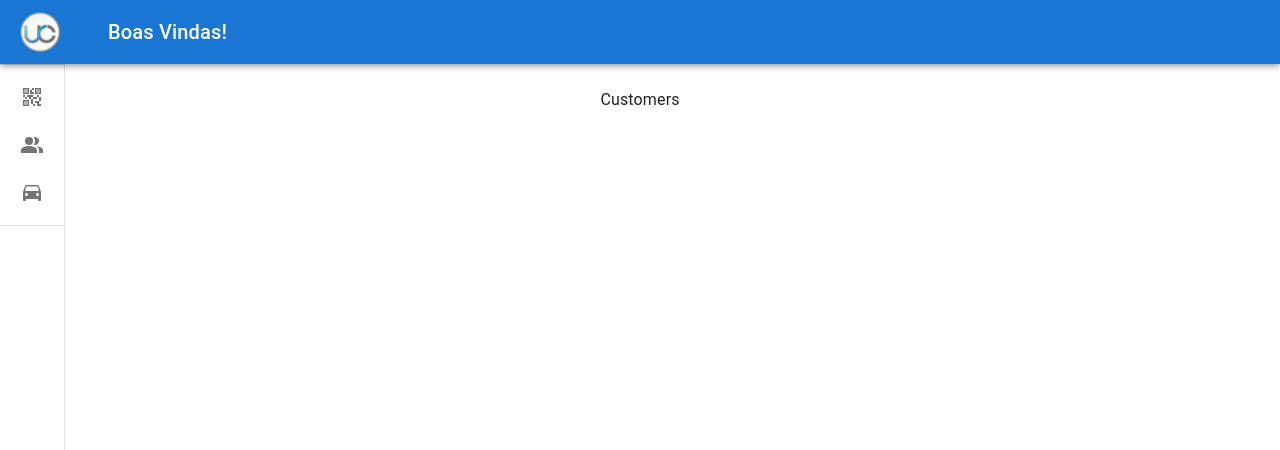
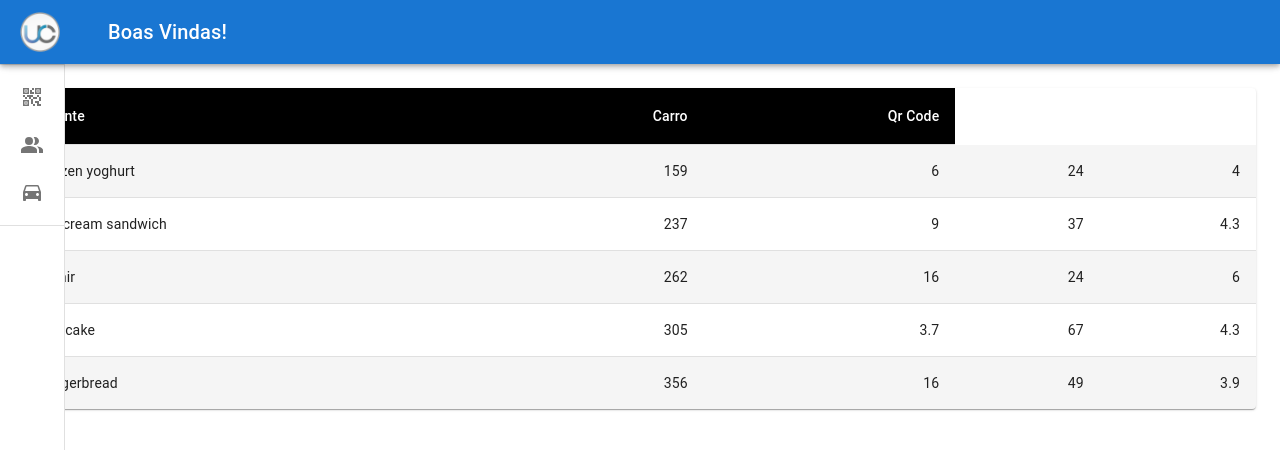
Before and after one commit to m4rcos-dev/Ultracar-service, a React (Create React App) app in the folder app/frontend/: page /customers in a window 1280 px wide. Shown: the top 450 px of the page. Built offline with nearby package versions, Linux system fonts and the light colour scheme.

Commit message:
:sparkles: feat: create CustomerTable component and CustomerData

```diff
--- /dev/null
+++ b/app/frontend/src/components/CutomersTable/CutomersTable.js
@@ -0,0 +1,71 @@
+import { styled } from '@mui/material/styles';
+import Table from '@mui/material/Table';
+import TableBody from '@mui/material/TableBody';
+import TableCell, { tableCellClasses } from '@mui/material/TableCell';
+import TableContainer from '@mui/material/TableContainer';
+import TableHead from '@mui/material/TableHead';
+import TableRow from '@mui/material/TableRow';
+import Paper from '@mui/material/Paper';
+
+const StyledTableCell = styled(TableCell)(({ theme }) => ({
+  [`&.${tableCellClasses.head}`]: {
+    backgroundColor: theme.palette.common.black,
+    color: theme.palette.common.white,
+  },
+  [`&.${tableCellClasses.body}`]: {
+    fontSize: 14,
+  },
+}));
+
+const StyledTableRow = styled(TableRow)(({ theme }) => ({
+  '&:nth-of-type(odd)': {
+    backgroundColor: theme.palette.action.hover,
+  },
+  // hide last border
+  '&:last-child td, &:last-child th': {
+    border: 0,
+  },
+}));
+
+function createData(name, calories, fat, carbs, protein) {
+  return { name, calories, fat, carbs, protein };
+}
+
+const rows = [
+  createData('Frozen yoghurt', 159, 6.0, 24, 4.0),
+  createData('Ice cream sandwich', 237, 9.0, 37, 4.3),
+  createData('Eclair', 262, 16.0, 24, 6.0),
+  createData('Cupcake', 305, 3.7, 67, 4.3),
+  createData('Gingerbread', 356, 16.0, 49, 3.9),
+];
+
+function CutomersTable() {
+  return (
+    <TableContainer component={Paper}>
+      <Table sx={{ minWidth: 700 }} aria-label="customized table">
+        <TableHead>
+          <TableRow>
+            <StyledTableCell>Cliente</StyledTableCell>
+            <StyledTableCell align="right">Carro</StyledTableCell>
+            <StyledTableCell align="right">Qr Code</StyledTableCell>
+          </TableRow>
+        </TableHead>
+        <TableBody>
+          {rows.map((row) => (
+            <StyledTableRow key={row.name}>
+              <StyledTableCell component="th" scope="row">
+                {row.name}
+              </StyledTableCell>
+              <StyledTableCell align="right">{row.calories}</StyledTableCell>
+              <StyledTableCell align="right">{row.fat}</StyledTableCell>
+              <StyledTableCell align="right">{row.carbs}</StyledTableCell>
+              <StyledTableCell align="right">{row.protein}</StyledTableCell>
+            </StyledTableRow>
+          ))}
+        </TableBody>
+      </Table>
+    </TableContainer>
+  );
+}
+
+export default CutomersTable
--- a/app/frontend/src/pages/Customers.js
+++ b/app/frontend/src/pages/Customers.js
@@ -1,6 +1,11 @@
+import { Box } from "@mui/material"
+import CutomersTable from "../components/CutomersTable/CutomersTable"
+
 function Customers() {
   return (
-    <div>Customers</div>
+    <Box>
+      <CutomersTable />
+    </Box>
   )
 }
 
```
Also changed, not shown: app/frontend/src/data/CustomerData.js (added).
